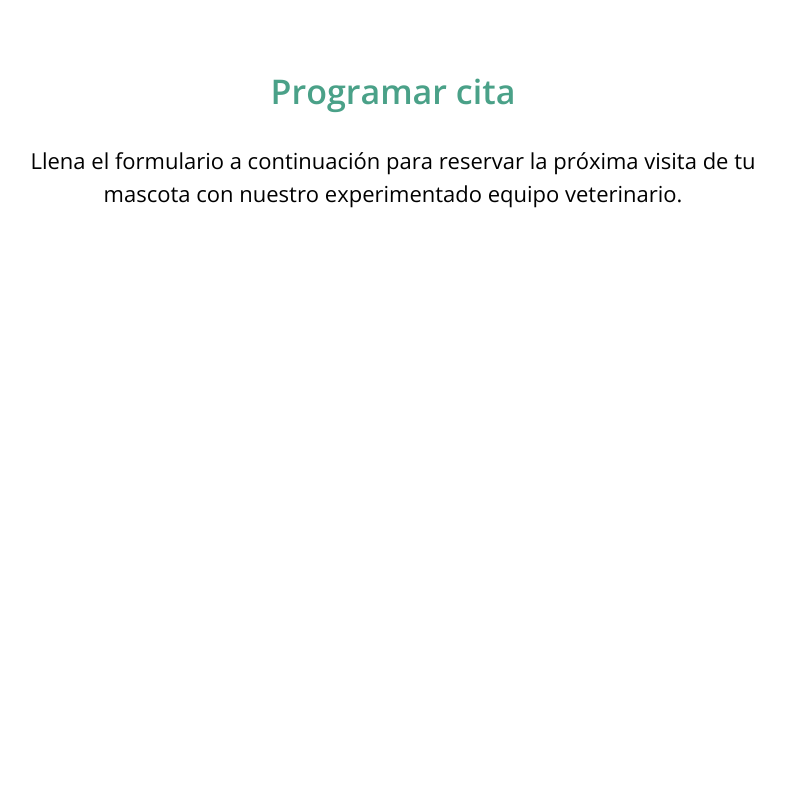
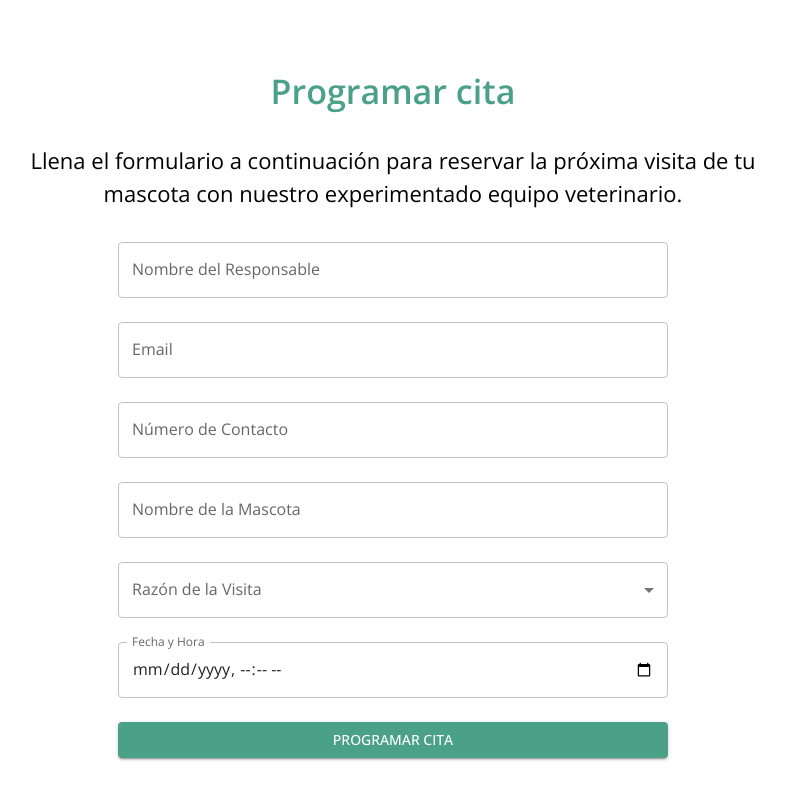
Before and after one commit to ChrisCedi/veterinaria-patitas, a React (Vite) app: page / in a window 1280 px wide. Shown: the part 1555-2355 px from the top of the page, without its empty margins (247-1032 px from the left). Built offline with nearby package versions, Linux system fonts and the light colour scheme.

Commit message:
quoter form with dialog

```diff
--- /dev/null
+++ b/src/presentation/components/home/molecules/QuoteForm.tsx
@@ -0,0 +1,198 @@
+import React, { useState } from "react";
+import { useForm, Controller, SubmitHandler } from "react-hook-form";
+import { TextField, Button, MenuItem, Grid, Dialog } from "@mui/material";
+import { useNavigate } from "react-router-dom";
+import { SubmitDialog } from "./SubmitDialog";
+
+type FormValues = {
+  responsable: string;
+  email: string;
+  contacto: string;
+  mascota: string;
+  razon: string;
+  fechaHora: string;
+};
+
+export const QuoteForm: React.FC = () => {
+  const navigate = useNavigate();
+  const {
+    handleSubmit,
+    control,
+    reset,
+    formState: { errors },
+  } = useForm<FormValues>();
+
+  const [open, setOpen] = useState(false);
+
+  const handleClickOpen = () => {
+    setOpen(true);
+  };
+
+  const handleClose = () => {
+    setOpen(false);
+    reset();
+  };
+
+  const toQuotes = () => {
+    navigate("/quotes");
+  };
+  const currentDateTime = new Date().toISOString().slice(0, 16);
+
+  const onSubmit: SubmitHandler<FormValues> = (data) => {
+    handleClickOpen();
+  };
+
+  return (
+    <Grid container spacing={3} justifyContent="center">
+      <Grid item xs={12}>
+        <Controller
+          name="responsable"
+          control={control}
+          defaultValue=""
+          rules={{ required: "Este campo es obligatorio" }}
+          render={({ field }) => (
+            <TextField
+              {...field}
+              label="Nombre del Responsable"
+              fullWidth
+              error={!!errors.responsable}
+              helperText={errors.responsable ? errors.responsable.message : ""}
+            />
+          )}
+        />
+      </Grid>
+      <Grid item xs={12}>
+        <Controller
+          name="email"
+          control={control}
+          defaultValue=""
+          rules={{
+            required: "Este campo es obligatorio",
+            pattern: {
+              value: /^[a-zA-Z0-9_.+-]+@[a-zA-Z0-9-]+\.[a-zA-Z0-9-.]+$/,
+              message: "Correo electrónico inválido",
+            },
+          }}
+          render={({ field }) => (
+            <TextField
+              {...field}
+              label="Email"
+              fullWidth
+              error={!!errors.email}
+              helperText={errors.email ? errors.email.message : ""}
+            />
+          )}
+        />
+      </Grid>
+      <Grid item xs={12}>
+        <Controller
+          name="contacto"
+          control={control}
+          defaultValue=""
+          rules={{ required: "Este campo es obligatorio" }}
+          render={({ field }) => (
+            <TextField
+              {...field}
+              label="Número de Contacto"
+              fullWidth
+              error={!!errors.contacto}
+              helperText={errors.contacto ? errors.contacto.message : ""}
+            />
+          )}
+        />
+      </Grid>
+      <Grid item xs={12}>
+        <Controller
+          name="mascota"
+          control={control}
+          defaultValue=""
+          rules={{ required: "Este campo es obligatorio" }}
+          render={({ field }) => (
+            <TextField
+              {...field}
+              label="Nombre de la Mascota"
+              fullWidth
+              error={!!errors.mascota}
+              helperText={errors.mascota ? errors.mascota.message : ""}
+            />
+          )}
+        />
+      </Grid>
+      <Grid item xs={12}>
+        <Controller
+          name="razon"
+          control={control}
+          defaultValue=""
+          rules={{ required: "Este campo es obligatorio" }}
+          render={({ field }) => (
+            <TextField
+              {...field}
+              select
+              label="Razón de la Visita"
+              fullWidth
+              error={!!errors.razon}
+              helperText={errors.razon ? errors.razon.message : ""}
+            >
+              <MenuItem value="Cuidado Preventivo">Cuidado Preventivo</MenuItem>
+              <MenuItem value="Servicios de Diagnóstico">
+                Servicios de Diagnóstico
+              </MenuItem>
+              <MenuItem value="Procedimientos Quirúrgicos">
+                Procedimientos Quirúrgicos
+              </MenuItem>
+              <MenuItem value="Cuidado Dental">Cuidado Dental</MenuItem>
+              <MenuItem value="Servicios de Grooming">
+                Servicios de Grooming
+              </MenuItem>
+              <MenuItem value="Hospedaje y Guardería">
+                Hospedaje y Guardería
+              </MenuItem>
+            </TextField>
+          )}
+        />
+      </Grid>
+      <Grid item xs={12}>
+        <Controller
+          name="fechaHora"
+          control={control}
+          defaultValue=""
+          rules={{
+            required: "Este campo es obligatorio",
+            validate: (value) => {
+              if (new Date(value) < new Date(currentDateTime)) {
+                return "La fecha no puede ser anterior";
+              }
+              return true;
+            },
+          }}
+          render={({ field }) => (
+            <TextField
+              {...field}
+              label="Fecha y Hora"
+              type="datetime-local"
+              InputLabelProps={{
+                shrink: true,
+              }}
+              fullWidth
+              error={!!errors.fechaHora}
+              helperText={errors.fechaHora ? errors.fechaHora.message : ""}
+            />
+          )}
+        />
+      </Grid>
+      <Grid item xs={12}>
+        <Button
+          variant="contained"
+          color="primary"
+          onClick={handleSubmit(onSubmit)}
+          fullWidth
+        >
+          Programar Cita
+        </Button>
+        <Dialog open={open} onClose={handleClose}>
+          <SubmitDialog handleClose={handleClose} toQuotes={toQuotes} />
+        </Dialog>
+      </Grid>
+    </Grid>
+  );
+};
--- /dev/null
+++ b/src/presentation/components/home/molecules/SubmitDialog.tsx
@@ -0,0 +1,32 @@
+import { Button, Typography, Box } from "@mui/material";
+
+interface Props {
+  handleClose: () => void;
+  toQuotes: () => void;
+}
+
+export const SubmitDialog = ({ handleClose, toQuotes }: Props) => {
+  return (
+    <Box sx={{ padding: 5 }}>
+      <Typography variant="h5" fontWeight={600} color="secondary">
+        Cita registrada exitosamente
+      </Typography>
+      <Typography paddingY={2}>
+        Puedes consultar tus citas en la opción de citas en la parte superior
+      </Typography>
+
+      <div>
+        <Button
+          variant="contained"
+          sx={{ marginRight: 2 }}
+          onClick={handleClose}
+        >
+          Aceptar
+        </Button>
+        <Button variant="contained" onClick={toQuotes}>
+          ver citas
+        </Button>
+      </div>
+    </Box>
+  );
+};
--- a/src/presentation/screens/Home/Home.tsx
+++ b/src/presentation/screens/Home/Home.tsx
@@ -5,7 +5,7 @@ import { Services } from "../../sections/home/services/Services";
 
 export const Home = () => {
   return (
-    <div>
+    <>
       <Container>
         <StartSection />
       </Container>
@@ -13,6 +13,6 @@ export const Home = () => {
       <Container>
         <QuoteRegister />
       </Container>
-    </div>
+    </>
   );
 };
--- a/src/presentation/sections/home/QuoteRegister/QuoteRegister.tsx
+++ b/src/presentation/sections/home/QuoteRegister/QuoteRegister.tsx
@@ -1,8 +1,9 @@
 import { Box, Typography } from "@mui/material";
+import { QuoteForm } from "../../../components/home/molecules/QuoteForm";
 
 export const QuoteRegister = () => {
   return (
-    <Box id="quoteRegister" sx={{ height: "100vh", paddingTop: 14 }}>
+    <Box id="quoteRegister" sx={{ paddingTop: 14, paddingBottom: 10 }}>
       <Typography
         variant="h4"
         fontWeight={600}
@@ -17,7 +18,7 @@ export const QuoteRegister = () => {
         sx={(theme) => ({
           paddingX: 20,
           paddingY: 4,
-          [theme.breakpoints.down("sm")]: {
+          [theme.breakpoints.down("md")]: {
             paddingX: 4,
             fontSize: 18,
           },
@@ -26,6 +27,20 @@ export const QuoteRegister = () => {
         Llena el formulario a continuación para reservar la próxima visita de tu
         mascota con nuestro experimentado equipo veterinario.
       </Typography>
+      <Box sx={{ display: "flex", justifyContent: "center" }}>
+        <Box
+          sx={(theme) => ({
+            maxWidth: "550px",
+
+            [theme.breakpoints.down("sm")]: {
+              minWidth: "300px",
+              maxWidth: "450px",
+            },
+          })}
+        >
+          <QuoteForm />
+        </Box>
+      </Box>
     </Box>
   );
 };
--- a/src/presentation/sections/home/StartSection.tsx
+++ b/src/presentation/sections/home/StartSection.tsx
@@ -58,13 +58,16 @@ export const StartSection = () => {
         </Typography>
 
         <Box
-          sx={{
+          sx={(theme) => ({
             display: "flex",
             flexDirection: "column",
             alignItems: "flex-start",
             width: "100%",
             backgroundImage: "url(../../../assets/png/main-background.png)",
-          }}
+            [theme.breakpoints.down("sm")]: {
+              alignItems: "center",
+            },
+          })}
         >
           <Button
             variant="contained"
--- a/src/presentation/sections/home/services/Services.tsx
+++ b/src/presentation/sections/home/services/Services.tsx
@@ -32,7 +32,7 @@ export const Services = () => {
             sx={(theme) => ({
               paddingX: 20,
               paddingY: 4,
-              [theme.breakpoints.down("sm")]: {
+              [theme.breakpoints.down("md")]: {
                 paddingX: 4,
                 fontSize: 18,
               },
```
